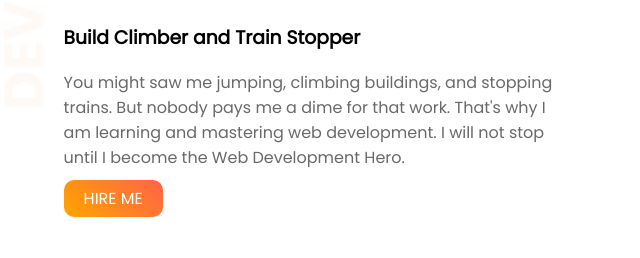
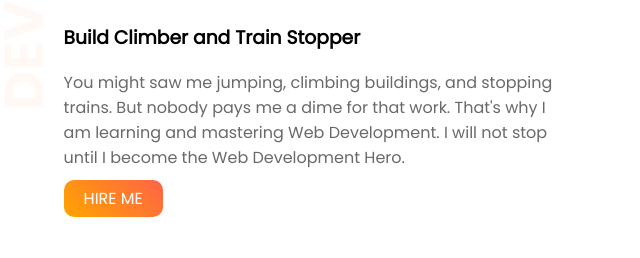
Before and after one commit to mdrahathossenantor/myPortfolio, a plain HTML site: page index.html in a window 1280 px wide. Shown: the part 252-510 px from the top of the page, 26-666 px from the left. Drawn offline with Linux system fonts and the light colour scheme.

Commit message:
Update index.html

```diff
--- a/index.html
+++ b/index.html
@@ -14,7 +14,7 @@
             <h1><span class="orange-hilight">Rahat's</span> Website</h1>
             <h3>Build Climber and Train Stopper</h3>
             <p>You might saw me jumping, climbing buildings, and stopping trains. But nobody pays me a dime for that work.
-            That's why I am learning and mastering web development. I will not stop until I become the Web Development
+            That's why I am learning and mastering Web Development. I will not stop until I become the Web Development
             Hero.</p>
             <a href="https://www.linkedin.com/in/md-rahat-hossen-antor-534403254/" target="_blank" class="link-btn">HIRE ME</a>
         </div>
```
